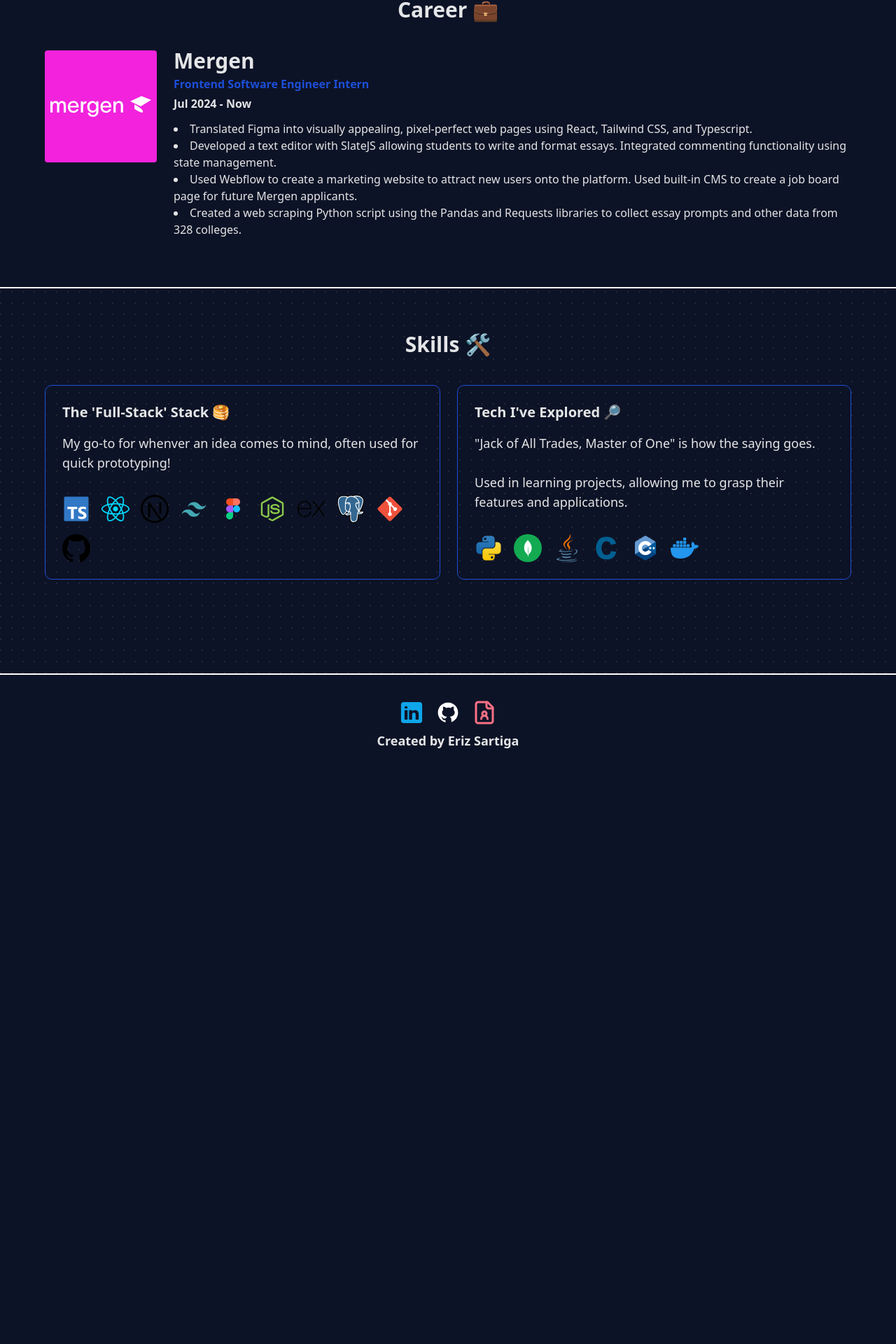
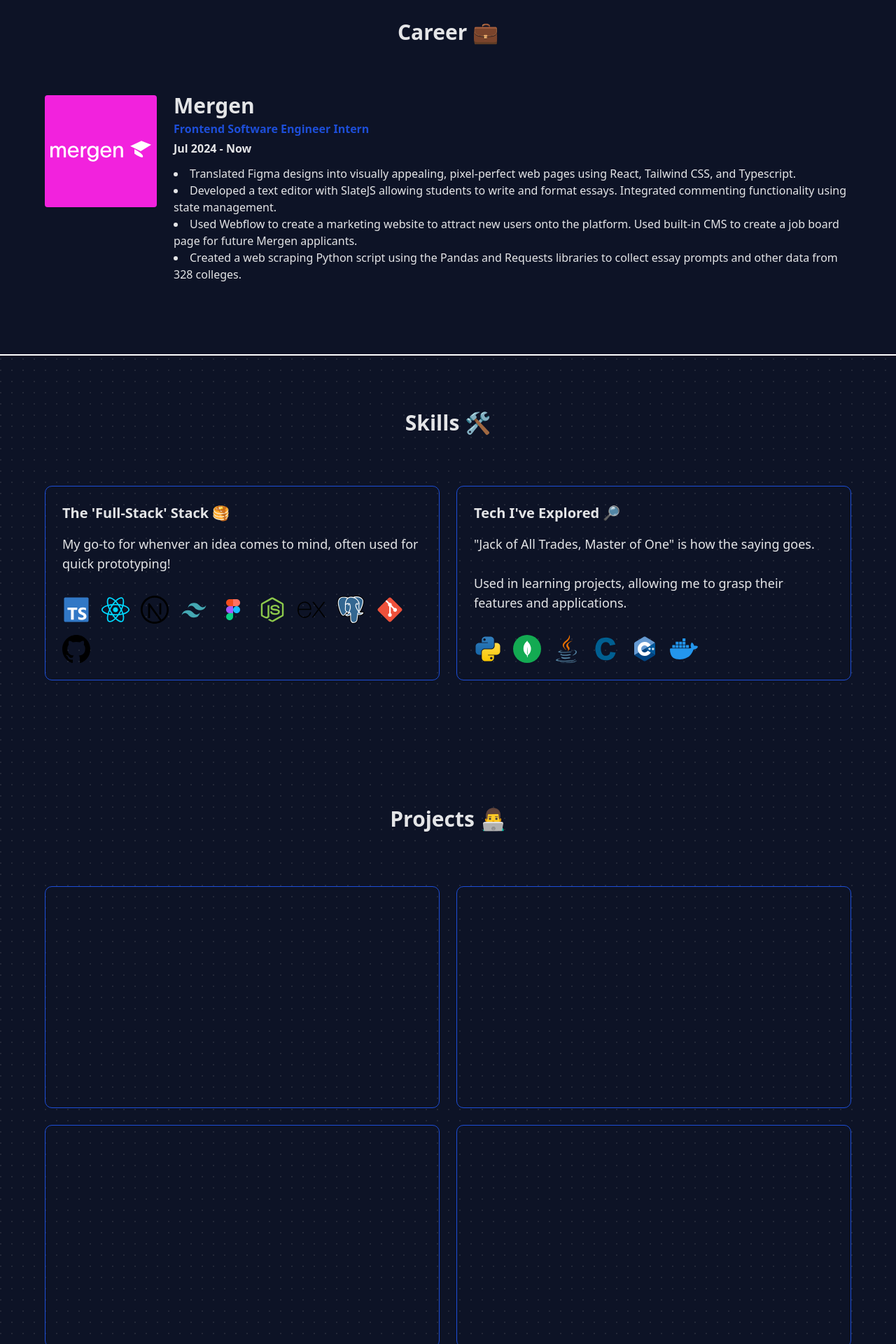
Before and after one commit to s3lven/portfolio, a React (Vite) app: page / in a window 1280 px wide. Shown: the part 864-2784 px from the top of the page at 70% size. Before the commit the page ends 1972 px from the top, so only its background shows below. Built offline with nearby package versions, Linux system fonts and the light colour scheme.

Commit message:
feat: added projects section layout

```diff
--- a/src/features/home/home-page.tsx
+++ b/src/features/home/home-page.tsx
@@ -79,9 +79,9 @@ export const HomePage = () => {
 
 			{/* Career Section */}
 			<section id="career" className="bg-background border-y-2 border-white">
-				<div className="container mx-auto px-6 lg:px-0 py-16">
+				<div className="container mx-auto px-6 lg:px-0 py-24">
 					{/* Header */}
-					<div className="w-full h-16 flex justify-center items-center pb-16">
+					<div className="w-full h-16 flex justify-center items-center pb-24">
 						<h1 className="text-3xl font-bold">Career 💼</h1>
 					</div>
 
@@ -101,8 +101,9 @@ export const HomePage = () => {
 								</h4>
 								<ul className="list-inside list-disc pt-2 ">
 									<li className="text-pretty">
-										Translated Figma into visually appealing, pixel-perfect web
-										pages using React, Tailwind CSS, and Typescript.
+										Translated Figma designs into visually appealing,
+										pixel-perfect web pages using React, Tailwind CSS, and
+										Typescript.
 									</li>
 									<li className="text-pretty">
 										Developed a text editor with SlateJS allowing students to
@@ -129,15 +130,15 @@ export const HomePage = () => {
 			{/* Skills Section */}
 			<section
 				id="skills"
-				className="px-6 lg:px-0 container mx-auto py-20 place-content-center"
+				className="px-6 lg:px-0 container mx-auto py-24 place-content-center"
 			>
 				{/* Header */}
-				<div className="w-full h-16 flex justify-center items-center pb-16">
+				<div className="w-full h-16 flex justify-center items-center pb-24">
 					<h1 className="text-3xl font-bold">Skills 🛠️</h1>
 				</div>
 
-				<div className="h-auto flex justify-center gap-6 ">
-					<BlurFade delay={0.25} inView>
+				<BlurFade delay={0.25} inView>
+					<div className="h-auto flex justify-center gap-6 ">
 						<div className="w-full p-6 rounded-md backdrop-blur-sm border-primary border">
 							<h3 className="text-xl font-semibold ">
 								The 'Full-Stack' Stack 🥞
@@ -156,8 +157,7 @@ export const HomePage = () => {
 								))}
 							</div>
 						</div>
-					</BlurFade>
-					<BlurFade delay={0.25} inView>
+
 						<div className="w-full p-6 rounded-md backdrop-blur-sm border-primary border">
 							<h3 className="text-xl font-semibold ">Tech I've Explored 🔎</h3>
 							<h4 className="text-lg font-medium pt-4">
@@ -177,7 +177,85 @@ export const HomePage = () => {
 								))}
 							</div>
 						</div>
-					</BlurFade>
+					</div>
+				</BlurFade>
+			</section>
+
+			{/* Projects Section */}
+			<section
+				id="skills"
+				className="px-6 lg:px-0 container mx-auto py-24 place-content-center"
+			>
+				{/* Header */}
+				<div className="w-full h-16 flex justify-center items-center pb-24">
+					<h1 className="text-3xl font-bold">Projects 👨‍💻</h1>
+				</div>
+
+				<div className="h-auto grid grid-cols-2 gap-6">
+					<div className="w-full p-6 rounded-md border-primary border flex flex-col gap-4 justify-end aspect-video overflow-hidden group transform transition duration-300 hover:scale-105">
+						<h3 className="text-xl font-semibold opacity-0 group-hover:opacity-100 transition duration-300">
+							Project 1
+						</h3>
+						<h4 className="text-lg font-medium opacity-0 group-hover:opacity-100 transition duration-300">
+							Project Description
+						</h4>
+						<div className="flex gap-4 opacity-0 group-hover:opacity-100 transition duration-300">
+							<a href="#" className="text-primary">
+								Website
+							</a>
+							<a href="#" className="text-primary">
+								Source
+							</a>
+						</div>
+					</div>
+					<div className="w-full p-6 rounded-md border-primary border flex flex-col gap-4 justify-end aspect-video overflow-hidden group transform transition duration-300 hover:scale-105">
+						<h3 className="text-xl font-semibold opacity-0 group-hover:opacity-100 transition duration-300">
+							Project 1
+						</h3>
+						<h4 className="text-lg font-medium opacity-0 group-hover:opacity-100 transition duration-300">
+							Project Description
+						</h4>
+						<div className="flex gap-4 opacity-0 group-hover:opacity-100 transition duration-300">
+							<a href="#" className="text-primary">
+								Website
+							</a>
+							<a href="#" className="text-primary">
+								Source
+							</a>
+						</div>
+					</div>
+					<div className="w-full p-6 rounded-md border-primary border flex flex-col gap-4 justify-end aspect-video overflow-hidden group transform transition duration-300 hover:scale-105">
+						<h3 className="text-xl font-semibold opacity-0 group-hover:opacity-100 transition duration-300">
+							Project 1
+						</h3>
+						<h4 className="text-lg font-medium opacity-0 group-hover:opacity-100 transition duration-300">
+							Project Description
+						</h4>
+						<div className="flex gap-4 opacity-0 group-hover:opacity-100 transition duration-300">
+							<a href="#" className="text-primary">
+								Website
+							</a>
+							<a href="#" className="text-primary">
+								Source
+							</a>
+						</div>
+					</div>
+					<div className="w-full p-6 rounded-md border-primary border flex flex-col gap-4 justify-end aspect-video overflow-hidden group transform transition duration-300 hover:scale-105">
+						<h3 className="text-xl font-semibold opacity-0 group-hover:opacity-100 transition duration-300">
+							Project 1
+						</h3>
+						<h4 className="text-lg font-medium opacity-0 group-hover:opacity-100 transition duration-300">
+							Project Description
+						</h4>
+						<div className="flex gap-4 opacity-0 group-hover:opacity-100 transition duration-300">
+							<a href="#" className="text-primary">
+								Website
+							</a>
+							<a href="#" className="text-primary">
+								Source
+							</a>
+						</div>
+					</div>
 				</div>
 			</section>
 		</div>
```
Also changed, not shown: 1 other file (tests, documents, lock files or other folders).
